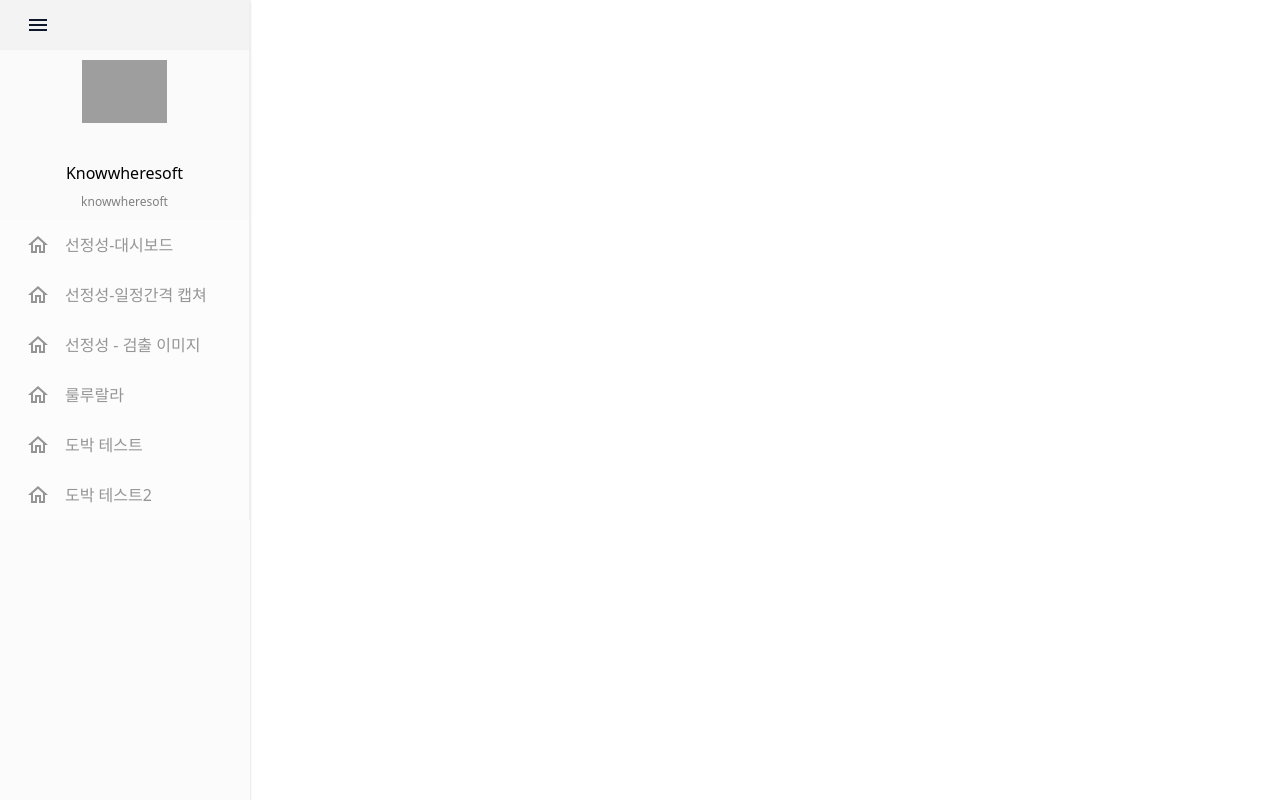
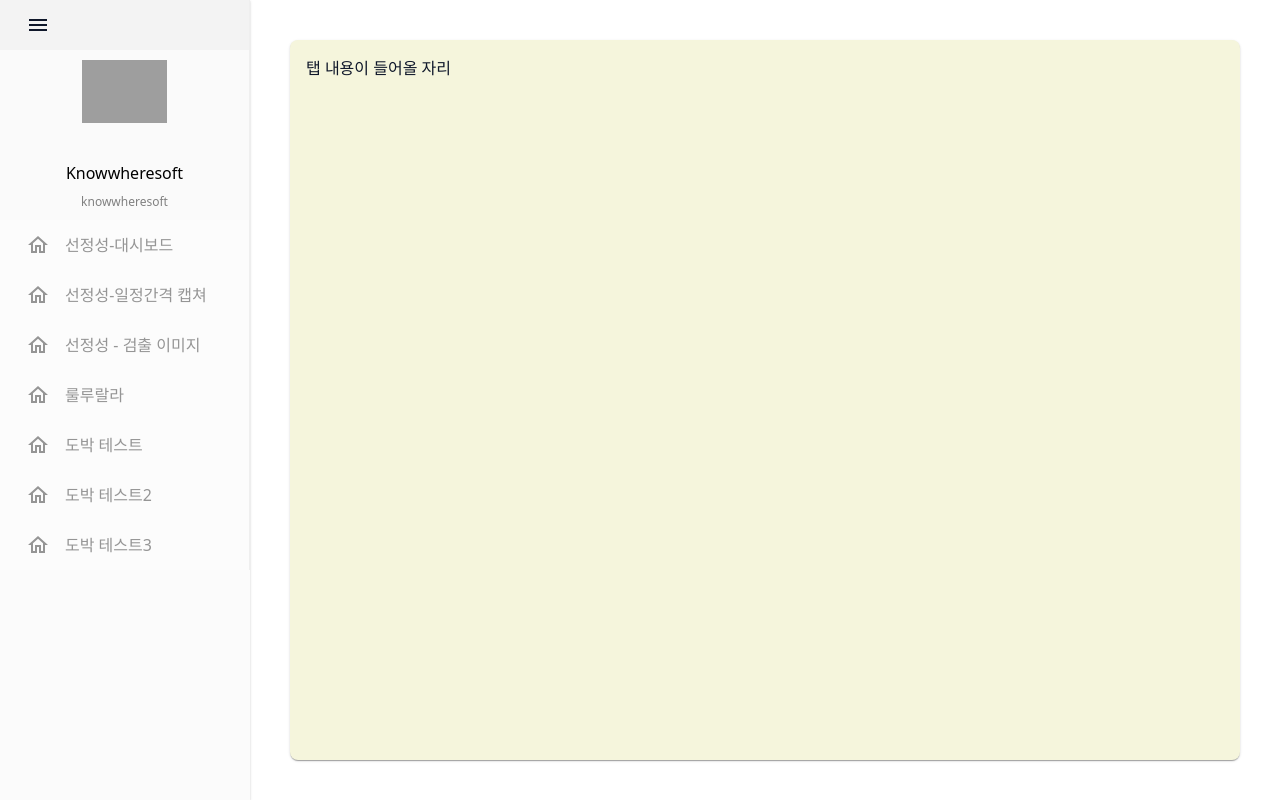
Before and after one commit to eoog/PWA_TEST, a React (Create React App) app: page /test3 in a window 1280 px wide. Built offline with nearby package versions, Linux system fonts and the light colour scheme; no server answers; grey boxes are pictures that could not be loaded.

Commit message:
기능 테스트용 컴포넌트 추가

```diff
--- a/src/App.js
+++ b/src/App.js
@@ -9,6 +9,7 @@ import SaveImage from "./view/SaveImage";
 import Test from "./view/Test";
 import Dashboard from "./view/Dashboard";
 import Test2 from "./view/Test2";
+import Test3 from "./view/Test3";
 
 async function requestNotificationPermission() {
   const permission = await Notification.requestPermission();
@@ -43,6 +44,7 @@ function App() {
             <Route path="/a" element={<GambleView/>}/>
             <Route path="/test" element={<Test/>}/>
             <Route path="/test2" element={<Test2/>}/>
+            <Route path="/test3" element={<Test3/>}/>
           </Routes>
 
         </Box>
--- a/src/sidebar.js
+++ b/src/sidebar.js
@@ -99,6 +99,9 @@ export default function Example() {
             <Link to="/test2">
               <MenuItem style={{backgroundColor:"white" , opacity : 0.4 , color:"black"}} icon={<HomeOutlinedIcon />}>도박 테스트2</MenuItem>
             </Link>
+            <Link to="/test3">
+              <MenuItem style={{backgroundColor:"white" , opacity : 0.4 , color:"black"}} icon={<HomeOutlinedIcon />}>도박 테스트3</MenuItem>
+            </Link>
           </Menu>
         </Sidebar>
       </Box>
--- /dev/null
+++ b/src/view/Test3.js
@@ -0,0 +1,52 @@
+import React, { useEffect, useState, useCallback } from "react";
+import PropTypes from "prop-types";
+import Tabs from "@mui/material/Tabs";
+import Tab from "@mui/material/Tab";
+import Typography from "@mui/material/Typography";
+import Box from "@mui/material/Box";
+import {Divider, CircularProgress, Alert, Switch, FormControlLabel} from "@mui/material";
+
+const EXTENSION_IDENTIFIER = "URL_HISTORY_TRACKER_f7e8d9c6b5a4";
+const PWA_URL = process.env.REACT_APP_PWA_URL || "localhost:3000";
+
+const Test3 = () => {
+    const [loading, setLoading] = useState(true);
+    const [error, setError] = useState(null);
+
+    useEffect(() => {
+        setLoading(false);
+    }, []);
+
+    // 에러 처리
+    if (error) {
+        return (
+            <Alert severity="error" sx={{ m: 2 }}>
+                {error}
+            </Alert>
+        );
+    }
+
+    return (
+        <Box sx={{
+            flexGrow: 1,
+            m: 5,
+            bgcolor: "beige",
+            display: "flex",
+            boxShadow: 1,
+            borderRadius: 2,
+            height: "90vh",
+        }}>
+            {loading ? (
+                <Box sx={{ display: 'flex', justifyContent: 'center', alignItems: 'center', width: '100%' }}>
+                    <CircularProgress />
+                </Box>
+            ) : (
+                <Box sx={{ m: 2 }}>
+                    탭 내용이 들어올 자리
+                </Box>
+            )}
+        </Box>
+    );
+};
+
+export default Test3;
```
